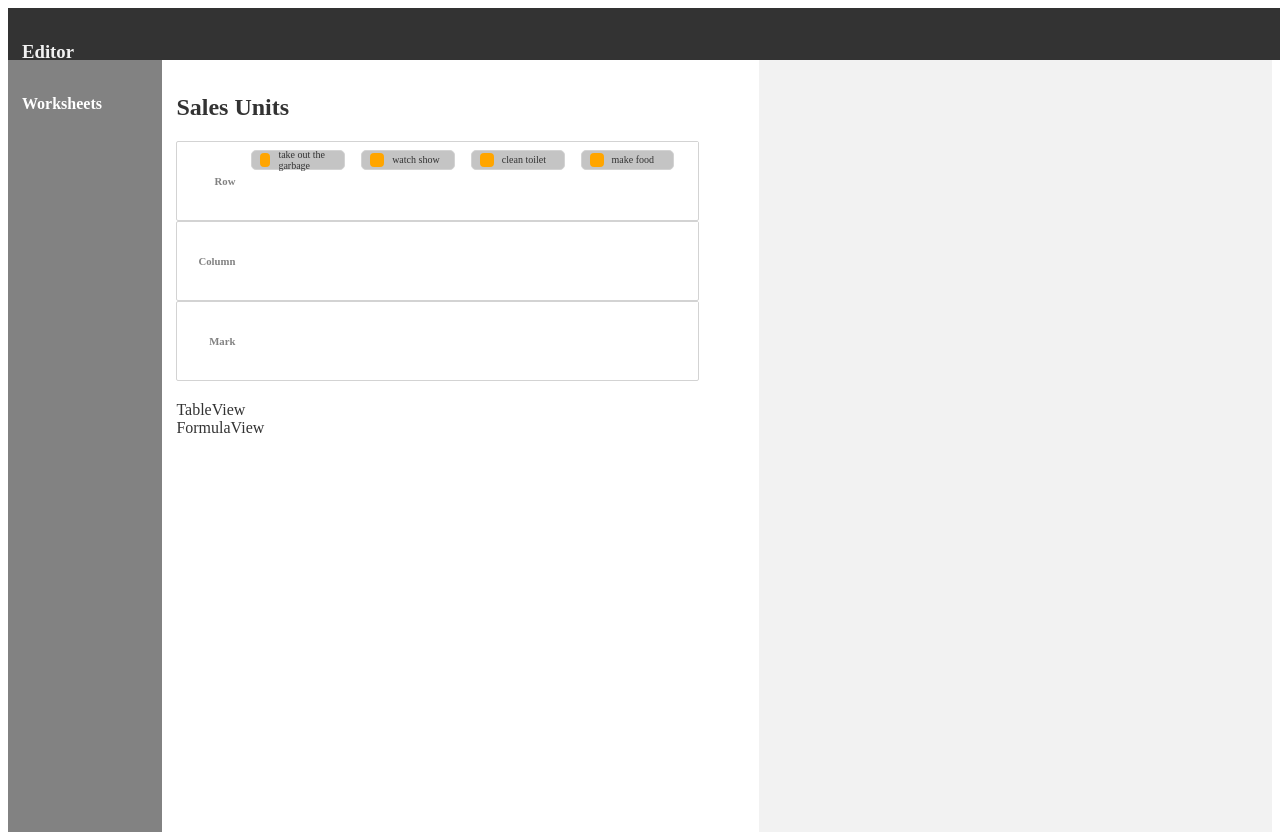
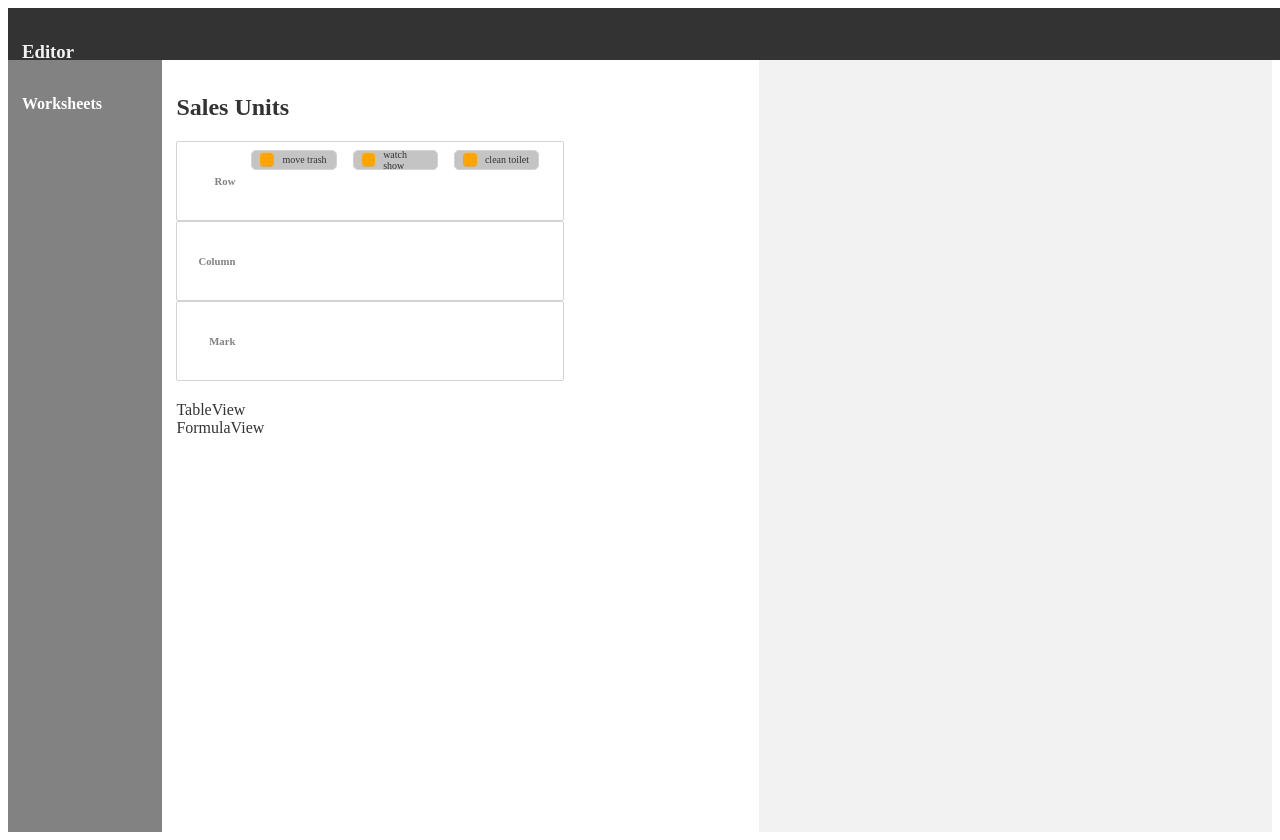
Before and after one commit to longalexander/multiDimModeler, a React (Create React App) app: page / in a window 1280 px wide. Built offline with nearby package versions, Linux system fonts and the light colour scheme.

Commit message:
remove elem 4

```diff
--- a/src/initial-data/index.js
+++ b/src/initial-data/index.js
@@ -1,15 +1,14 @@
 const initialData = {
   elems: {
-    'elem-1': { id:'elem-1', content:'take out the garbage' },
+    'elem-1': { id:'elem-1', content:'move trash' },
     'elem-2': { id:'elem-2', content:'watch show' },
     'elem-3': { id:'elem-3', content:'clean toilet' },
-    'elem-4': { id:'elem-4', content:'make food' }
   },
   rowColMarks: {
     'rowColMark-1': {
       id:'rowColMark-1',
       title:'Row',
-      elemIds:['elem-1', 'elem-2', 'elem-3', 'elem-4']
+      elemIds:['elem-1', 'elem-2', 'elem-3']
     },
     'rowColMark-2': {
       id:'rowColMark-2',
```
